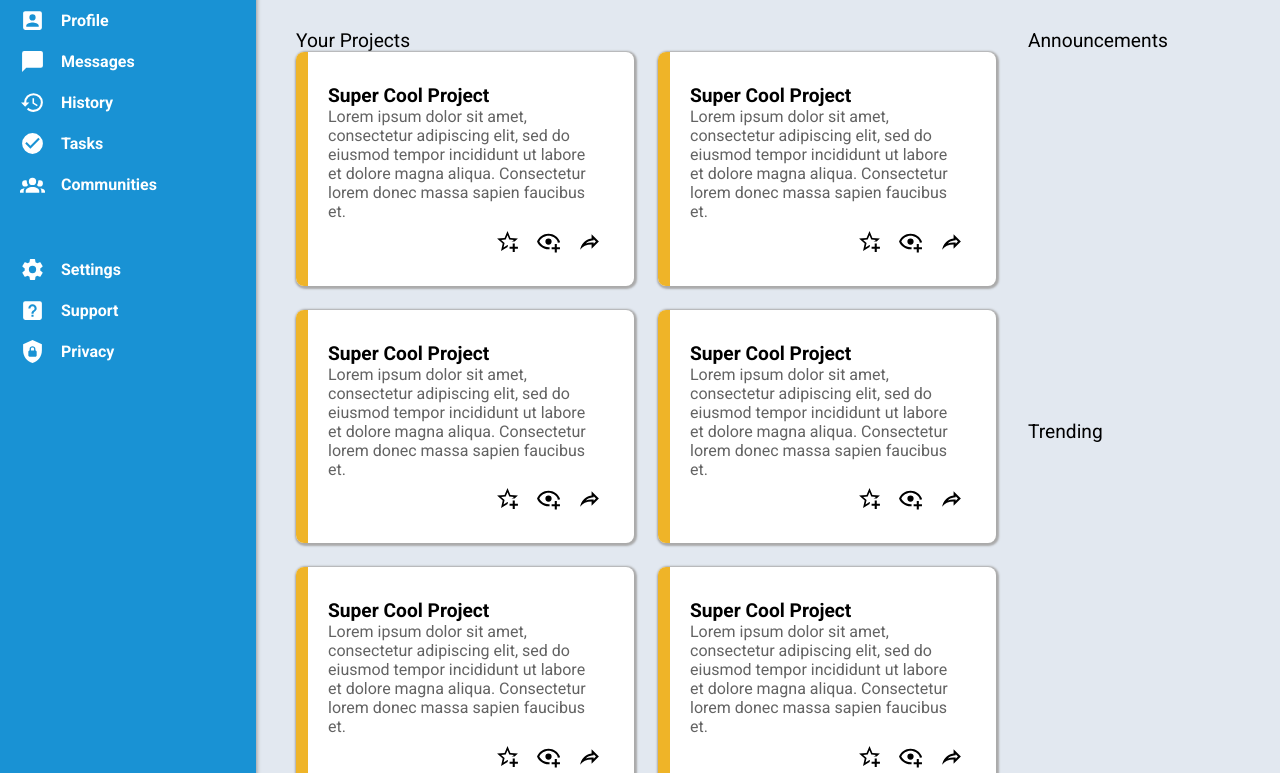
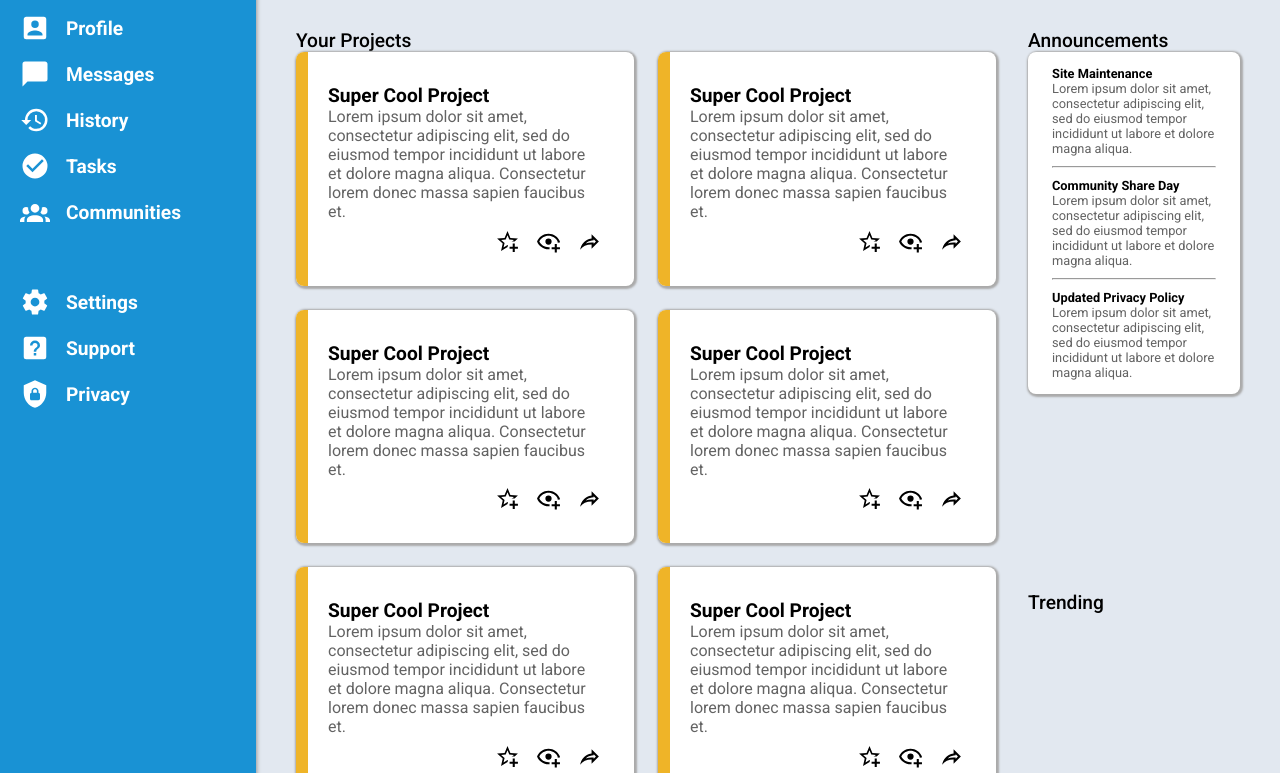
Before and after one commit to mohammedalfa/admin-dashboard, a plain HTML site: page index.html in a window 1280 px wide. Shown: the part 163-936 px from the top of the page. Drawn offline with Linux system fonts and the light colour scheme.

Commit message:
add announcement div

```diff
--- a/index.html
+++ b/index.html
@@ -173,6 +173,25 @@
       </div>
       <div class="announcements">
         <p>Announcements</p>
+        <div class="container">
+          <div class="announcement">
+            <div class="heading">Site Maintenance</div>
+            <div class="body">Lorem ipsum dolor sit amet, consectetur adipiscing elit, sed do eiusmod
+               tempor incididunt ut labore et dolore magna aliqua.</div>
+          </div>
+          <hr>
+          <div class="announcement">
+            <div class="heading">Community Share Day</div>
+            <div class="body">Lorem ipsum dolor sit amet, consectetur adipiscing elit, sed do eiusmod
+               tempor incididunt ut labore et dolore magna aliqua.</div>
+          </div>
+          <hr>
+          <div class="announcement">
+            <div class="heading">Updated Privacy Policy</div>
+            <div class="body">Lorem ipsum dolor sit amet, consectetur adipiscing elit, sed do eiusmod
+               tempor incididunt ut labore et dolore magna aliqua.</div>
+          </div>
+        </div>
       </div>
       <div class="trending">
         <p>Trending</p>
--- a/style.css
+++ b/style.css
@@ -1,8 +1,8 @@
-@import url("https://fonts.googleapis.com/css2?family=Roboto:ital,wght@0,400;0,700;1,400;1,700&display=swap");
+@import url("https://fonts.googleapis.com/css2?family=Roboto:ital,wght@0,400;0,500;0,700;1,400;1,500;1,700&display=swap");
 
 html, body {
-  width: 100%;
-  height: 100%;
+  width: 100vw;
+  height: 100vh;
   box-sizing: border-box;
   font-family: "Roboto", sans-serif;
 }
@@ -47,7 +47,7 @@ html, body {
 
 .top input[type="search"] {
   flex: 1;
-  margin-right: 60px;
+  margin-right: 100px;
   border: 0;
   background-color: #e2e8f0;
   border-radius: 16px;
@@ -89,6 +89,7 @@ html, body {
 
 .bottom .greeting p:first-child {
   font-size: 0.8rem;
+  font-weight: 500;
 }
 
 .bottom ul {
@@ -120,8 +121,8 @@ html, body {
 
 .sidebar img {
   filter: invert(100%);
-  width: 25px;
-  height: 25px;
+  width: 30px;
+  height: 30px;
 }
 
 .sidebar .dashboard {
@@ -146,6 +147,7 @@ html, body {
 }
 
 .sidebar ul li {
+  font-size: 1.2rem;
   display: flex;
   align-items: center;
   gap: 16px;
@@ -161,7 +163,6 @@ html, body {
   grid-area: content;
   background-color: #e2e8f0;
   padding: 36px 24px;
-  font-size: 1.2rem;
   display: grid;
   grid-template-columns: 3fr 1fr;
   grid-template-areas:
@@ -171,6 +172,14 @@ html, body {
 
 .main-content > div {
   margin: 16px;
+}
+
+.main-content > div > p {
+  font-size: 1.2rem;
+  font-weight: 500;
+}
+
+.main-content > div > div {
 }
 
 .main-content .projects {
@@ -229,7 +238,27 @@ html, body {
 
 .main-content .announcements {
   grid-area: announcements;
+}
 
+.announcements .announcement {
+  margin: 10px 0;
+}
+
+.announcements .container {
+  background-color: #fff;
+  border-radius: 8px;
+  box-shadow: 1px 1px 2px 2px #aaa;
+  padding: 4px 24px;
+}
+
+.container .heading {
+  font-size: 0.8rem;
+  font-weight: 700;
+}
+
+.container .body {
+  font-size: 0.8rem;
+  color: #636363;
 }
 
 .main-content .trending {
```
